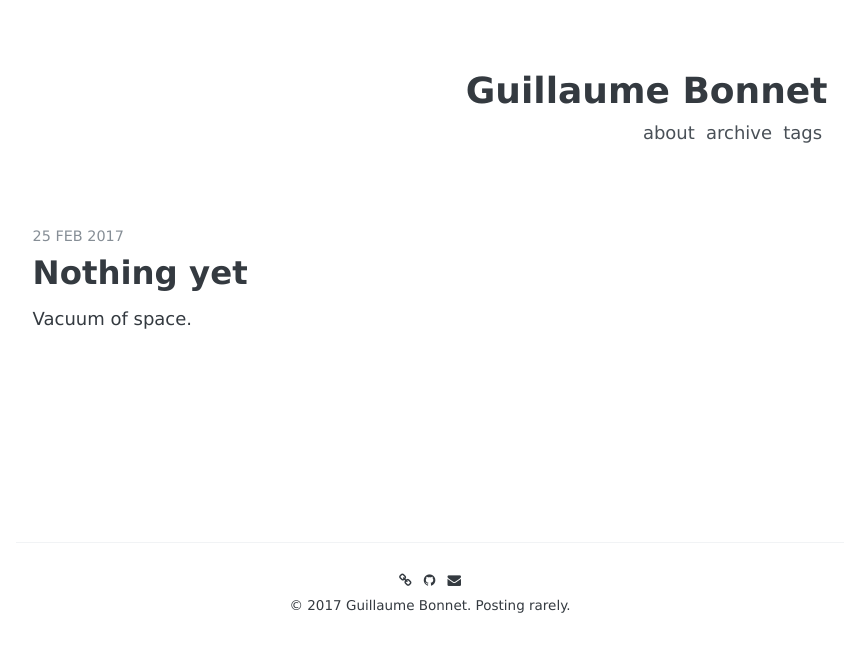
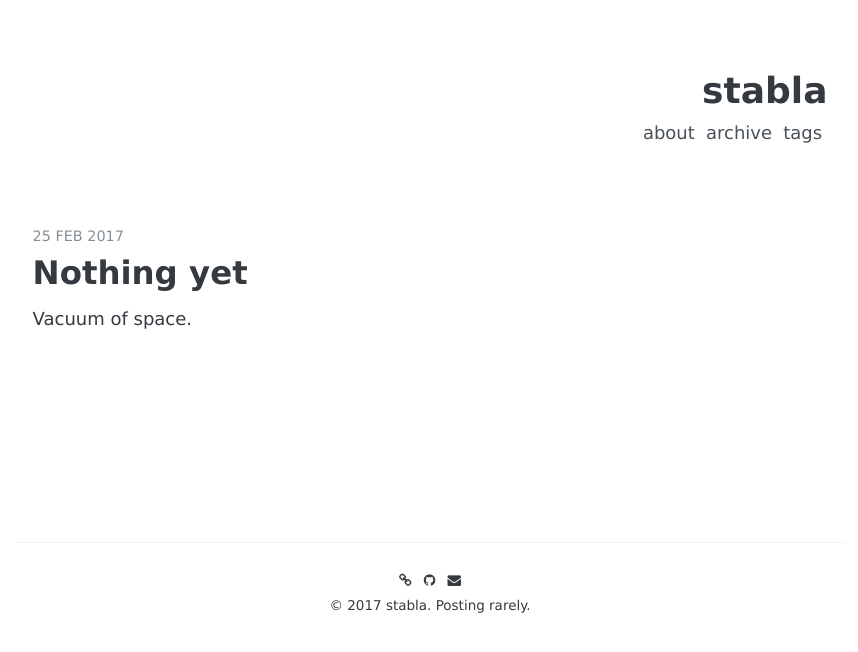
Before and after one commit to stabla/Blog, a Jekyll site: the page built from index.html, in a window 1280 px wide. Shown: the top 652 px of the page, without its empty margins (210-1068 px from the left). Built offline with Jekyll 4.4.1, drawn with Linux system fonts in a browser that asks for light colours; nearby versions of some CDN libraries; some web fonts are replaced; the list of posts is cut into pages by our own code.

Commit message:
Update _config.yml

```diff
--- a/_config.yml
+++ b/_config.yml
@@ -3,7 +3,7 @@
 # # # # # # # # # # # # #
 
 # Basic
-name:               "Guillaume Bonnet"
+name:               "stabla"
 
 author:
   link:             guillaumebonnet.fr
@@ -15,7 +15,7 @@ author:
 
 copyright:
   year:             2017
-  name:             "Guillaume Bonnet"
+  name:             "stabla"
 
 # Google-analytics
 google-analytics:
@@ -26,7 +26,7 @@ disqus:
   id:               "stb-blog"
 
 # URL
-url:                "http://blog.guillaumebonnet.fr" # the base hostname & protocol for your site
+url:                "http://blog.stabla.fr" # the base hostname & protocol for your site
 # url:                "http://localhost:4000" # use this url when you develop https://AWEEKJ.github.io
 baseurl:            "" # the subpath of your site, e.g. /blog
 
```
